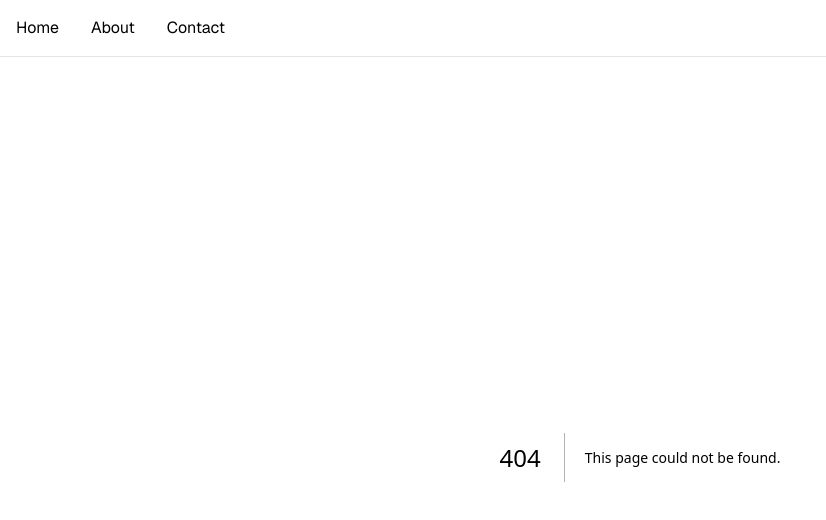
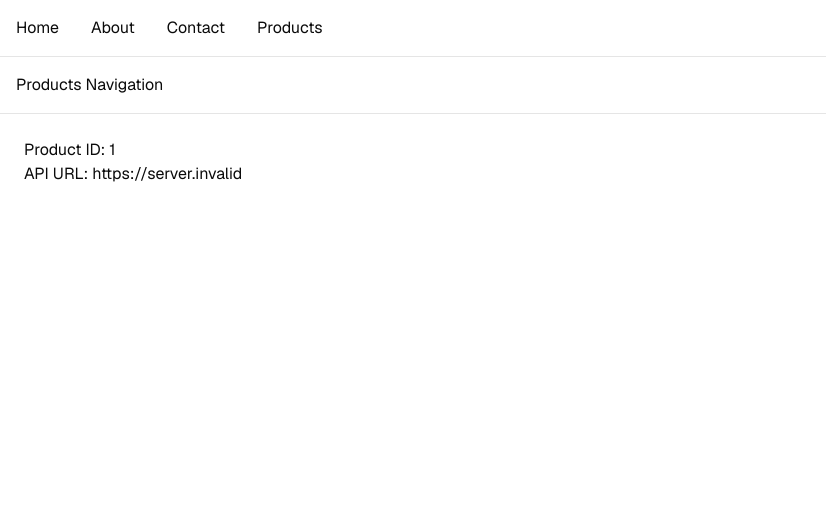
Before and after one commit to basarathyasin/smatic-day1, a Next.js app: page /products/1 in a window 1280 px wide. Before the commit this address had no page. Shown: the top 520 px of the page, without its empty margins (0-826 px from the left). Built offline with nearby package versions, Linux system fonts and the light colour scheme; no server answers.

Commit message:
implement dynamic product page with loading, error handling, and env variables

```diff
--- a/app/page.tsx
+++ b/app/page.tsx
@@ -3,7 +3,6 @@
 import BasicForm from "../components/forms/BasicForm";
 import {
 	Card,
-	CardAction,
 	CardContent,
 	CardDescription,
 
--- /dev/null
+++ b/app/products/[id]/error.tsx
@@ -0,0 +1,5 @@
+"use client";
+
+export default function Error({ error }: { error: Error }) {
+	return <div>Error: {error.message}</div>;
+}
--- /dev/null
+++ b/app/products/[id]/loading.tsx
@@ -0,0 +1,7 @@
+export default function Loading() {
+  return (
+    <div>
+      Loading product...
+    </div>
+  );
+}
--- /dev/null
+++ b/app/products/[id]/page.tsx
@@ -0,0 +1,29 @@
+interface Props {
+	params: Promise<{
+		id: string;
+	}>;
+}
+
+export default async function ProductPage({ params }: Props) {
+	await new Promise((resolve) => setTimeout(resolve, 5000));
+
+	const apiUrl = process.env.NEXT_PUBLIC_API_URL;
+
+	const { id } = await params;
+	const productId = Number(id);
+	const limit = 200;
+
+	if (Number.isNaN(productId)) {
+		throw new Error("Invalid product ID");
+	}
+
+	if (productId > limit) {
+		throw new Error("Product not found");
+	}
+	return (
+		<div>
+			Product ID: {id} <br />
+			API URL: {apiUrl}
+		</div>
+	);
+}
--- /dev/null
+++ b/app/products/layout.tsx
@@ -0,0 +1,8 @@
+export default function Layout({ children }: { children: React.ReactNode }) {
+	return (
+		<div>
+			<nav className="border-b p-4">Products Navigation</nav>
+			<main className="p-6">{children}</main>
+		</div>
+	);
+}
--- /dev/null
+++ b/app/products/page.tsx
@@ -0,0 +1,5 @@
+export default function Products() {
+  return (
+    <h1>Products Page</h1>
+  );
+}
--- a/components/layout/Navbar.tsx
+++ b/components/layout/Navbar.tsx
@@ -6,6 +6,7 @@ export default function Navbar() {
       <Link href="/">Home</Link>
       <Link href="/about">About</Link>
       <Link href="/contact">Contact</Link>
+      <Link href="/products">Products</Link>
     </nav>
   );
 }
```
